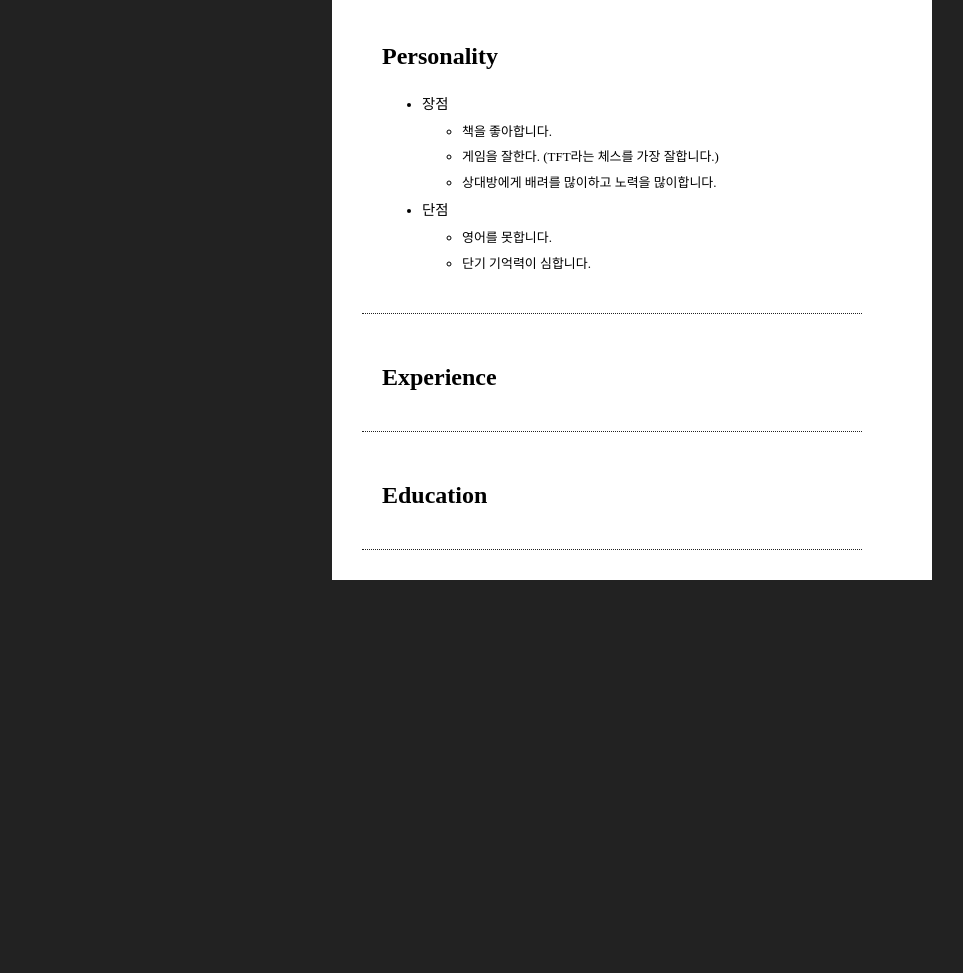
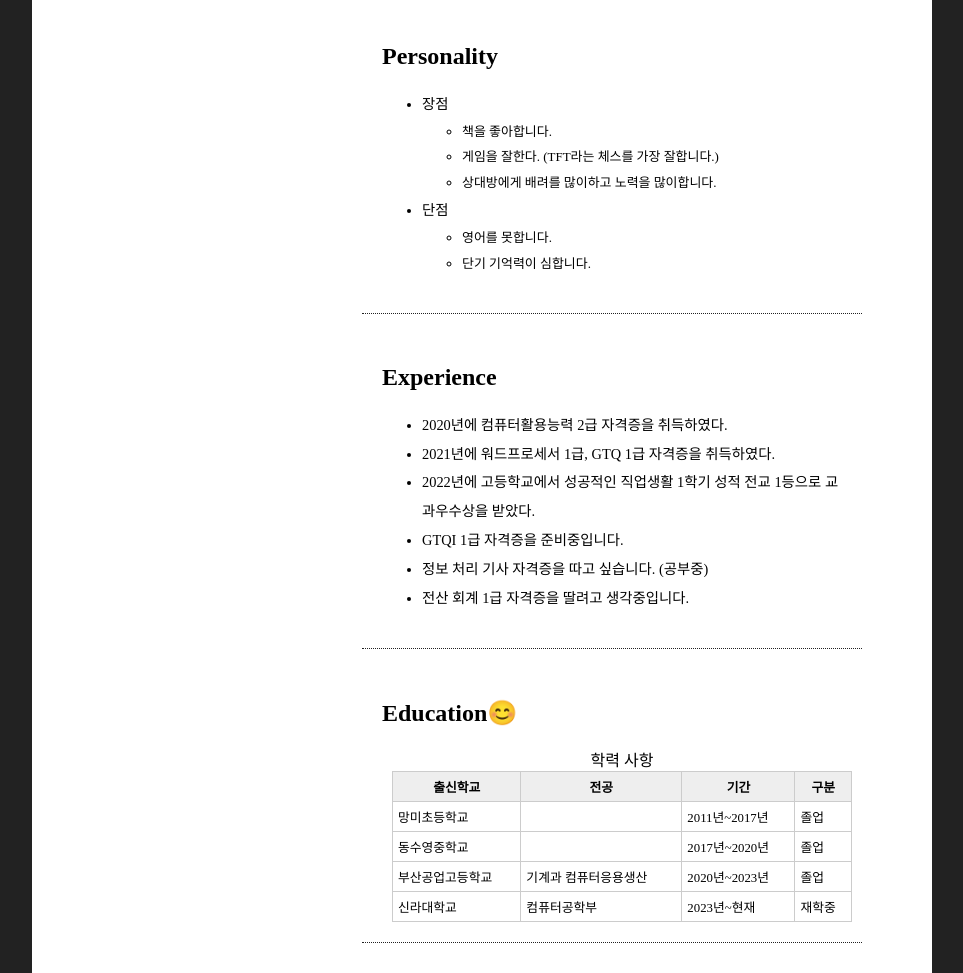
Before and after one commit to skakiri101/html, a plain HTML site: page profile/my_profile.html in a window 1280 px wide. Shown: the part 565-1538 px from the top of the page, without its empty margins (158-1121 px from the left). Before the commit the page ends 1145 px from the top, so only its background shows below. Drawn offline with Linux system fonts and the light colour scheme.

```diff
--- a/profile/css/style.css
+++ b/profile/css/style.css
@@ -3,37 +3,33 @@
 }
 body {
     background:#222;
-    height:100%;
+    /*height:100%;*/
     margin:0;
 }
+li,p {
+    line-height: 2.0;
+    font-size:0.9em;
+}
 #container {
-    position:relative;
+    position:absolute;
     left:50%;
     margin-left:-450px;
     width:900px;
-    height:100%;
-}
-#main {
-    width:100%;
-    height:100%;
+    /*height:100%;*/
     background:#fff;
 }
 aside {
     float:left;
     width:300px;
     padding:20px 50px;
-    height:100%;
+    height:1200px;
     background:rgb(216, 216, 216);
-}
-li,p {
-    line-height: 2.0;
-    font-size:0.9em;
 }
 .pf {
     border-radius:10%;
     box-shadow:3px 3px 10px 2px #222;
+}
 
-}
 #detail {
     position: relative;
     top:80px;
@@ -115,11 +111,28 @@ table {
     border:1px solid #222; /* 1픽셀짜리 표 테두리 */
     border-collapse: collapse; /* 중복되는 표와 셀의 테두리를 한 줄로 표시 */
 }
+
 thead {
-background:#eee;  /* 제목 행의 배경 색 */
+    background:#eee;  /* 제목 행의 배경 색 */
 }
+
 th, td {
-border:1px solid #ccc; /* 1픽셀짜리 셀 테두리 */
-padding:5px;  /* 셀 테두리와 셀 내용 사이의 여백(패딩) */
-font-size:0.8em;  /* 셀의 글자 크기 */
+    border:1px solid #ccc; /* 1픽셀짜리 셀 테두리 */
+    padding:5px;  /* 셀 테두리와 셀 내용 사이의 여백(패딩) */
+    font-size:0.8em;  /* 셀의 글자 크기 */
 }
+
+
+a, a:visited {
+    color:#222;   /* 글자색 */
+    text-decoration: none;  /* 밑줄 없앰 */
+}
+
+#sns > ul {
+    padding-left:0;  /* 목록 들여쓰지 않기 */
+}
+
+#sns > ul > li {
+    display:inline-block;   /* 항목을 가로로 배열 */
+    width:80px;   /* 각 항목의 너비 */
+}
--- a/profile/my_profile.html
+++ b/profile/my_profile.html
@@ -55,11 +55,56 @@
         <!-- 경력 -->
         <section>
             <h1 clase="subtitle">Experience</h1>
+            <ul>
+                <li>2020년에 컴퓨터활용능력 2급 자격증을 취득하였다.</li>
+                <li>2021년에 워드프로세서 1급, GTQ 1급 자격증을 취득하였다.</li>
+                <li>2022년에 고등학교에서 성공적인 직업생활 1학기 성적 전교 1등으로 교과우수상을 받았다.</li>
+                <li>GTQI 1급 자격증을 준비중입니다.</li>
+                <li>정보 처리 기사 자격증을 따고 싶습니다. (공부중)</li>
+                <li>전산 회계 1급 자격증을 딸려고 생각중입니다.</li>
+            </ul>
         </section>
 
         <!-- 학력 -->
         <section>
-            <h1 clase="subtitle">Education</h1>
+            <h1 clase="subtitle">Education😊</h1>
+            <table>
+                <caption>학력 사항</caption>
+                <thead>
+                <tr>
+                    <th>출신학교</th>
+                    <th>전공</th>
+                    <th>기간</th>
+                    <th>구분</th>
+                </tr>
+                </thead>
+                <tbody>
+                    <tr>
+                        <td>망미초등학교</td>
+                        <td></td>
+                        <td>2011년~2017년</td>
+                        <td>졸업</td>
+                    </tr>
+                    <tr>
+                        <td>동수영중학교</td>
+                        <td></td>
+                        <td>2017년~2020년</td>
+                        <td>졸업</td>
+                    </tr>
+                    <tr>
+                        <td>부산공업고등학교</td>
+                        <td>기계과 컴퓨터응용생산</td>
+                        <td>2020년~2023년</td>
+                        <td>졸업</td>
+                    </tr>
+                    <tr>
+                        <td>신라대학교</td>
+                        <td>컴퓨터공학부</td>
+                        <td>2023년~현재</td>
+                        <td>재학중</td>
+                    </tr>
+                </tbody>
+            </table>
         </section>
     </div>
 </div>
```
